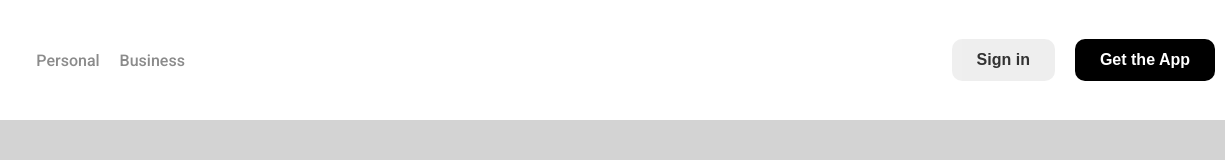
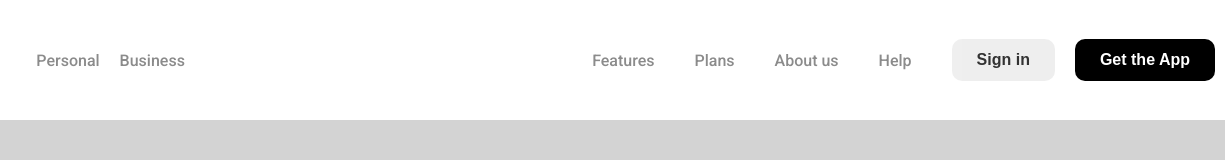
Before and after one commit to a-benvenuti/js-html-css-revolut, a plain HTML site: page index.html in a window 1280 px wide. Shown: the full height of the page, 55-1280 px from the left. Drawn offline with nearby package versions, Linux system fonts and the light colour scheme.

Commit message:
Aggiunta nav_left della nav Info

```diff
--- a/css/style.css
+++ b/css/style.css
@@ -64,11 +64,26 @@ header{
 }
 /* ------/NAV SCELTA--------- */
 /* ----------------NAV INFO------------------- */
-
+.nav_info{
+  align-content: center;
+}
+/* nav di sinistra della nav info */
+.nav_info .nav_left{
+  align-self: center;
+}
+.nav_left li{
+  list-style-type: none;
+  margin: 0px 20px;
+}
+.nav_info .nav_left li a{
+  text-decoration: none;
+  color: #8b8b8b;
+}
+.nav_info .nav_left li a:hover{
+  color: black;
+}
+/* /nav di sinistra della nav info */
 /* nav di destra della nav info */
-.nav_right ul{
-  justify-content: center;
-}
 .nav_right li{
   list-style-type: none;
   margin-left: 20px;
--- a/index.html
+++ b/index.html
@@ -21,16 +21,21 @@
     <header class="flex_display">
 
       <div class="nav_scelta flex_display">
-      <img src="img/revolut-logo.png" alt="logo">
-      <ul class="flex_display">
-        <li> <a href="#">Personal</a> </li>
-        <li> <a href="#">Business</a> </li>
-      </ul>
+        <img src="img/revolut-logo.png" alt="logo">
+        <ul class="flex_display">
+          <li> <a href="#">Personal</a> </li>
+          <li> <a href="#">Business</a> </li>
+        </ul>
       </div>
 
-      <div class="nav_info">
+      <div class="nav_info flex_display">
         <div class="nav_left">
-
+          <ul class="flex_display">
+            <li> <a href="#">Features</a> </li>
+            <li> <a href="#">Plans</a> </li>
+            <li> <a href="#">About us</a> </li>
+            <li> <a href="#">Help</a> </li>
+          </ul>
         </div>
         <div class="nav_right">
           <ul class="flex_display">
@@ -38,7 +43,6 @@
             <li> <button id="btn_get" type="button" name="button">Get the App</button> </li>
           </ul>
         </div>
-
       </div>
 
     </header>
```
